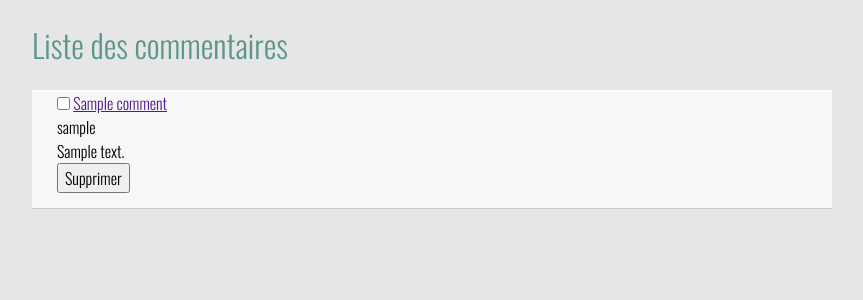
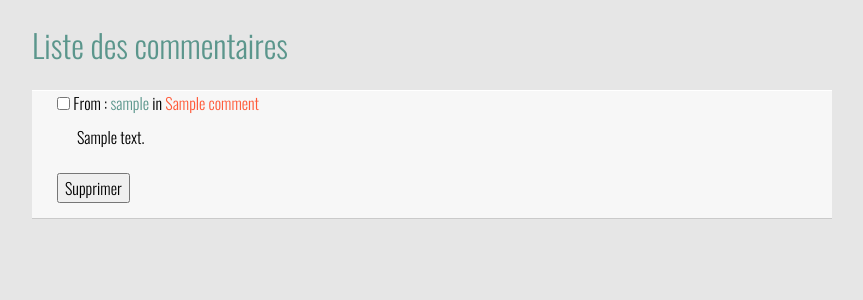
Before and after one commit to ManuLEM/silex-wsf, a PHP site: template views/commentList.twig in a window 1280 px wide. Shown: the part 64-364 px from the top of the page, without its empty margins (208-1071 px from the left). Run offline with PHP 8.4, Linux system fonts and the light colour scheme; the template is opened without the code that fills it: most values are stand-ins (such as "Sample title", 1, 10 or a date in 2020); some libraries are stand-ins or nearby versions.

Commit message:
style remove comments

```diff
--- a/public/css/style.css
+++ b/public/css/style.css
@@ -62,11 +62,11 @@ article, .commentList, .createArticle, .createTag{
 .createTag{
 	padding-top: 15px;
 }
-article a.article{
+a.article{
 	text-decoration: none;
 	color: #ff5a39;
 }
-article a.article:hover{
+a.article:hover{
 	text-decoration: underline;
 }
 #commentList{
@@ -94,3 +94,10 @@ article a.article:hover{
 	position: relative;
 	top: -100px;
 }
+.username{
+	color: #5b968c;
+}
+.commentContent{
+	margin-top: 10px;
+	padding-left: 20px;
+}
--- a/public/index.php
+++ b/public/index.php
@@ -101,13 +101,13 @@
 	->bind('postComment');
 
 	$app->get('/admin/comment', function() use($app) {
-		$c = new HomeController($app);
+		$c = new AdminController($app);
 		return $c->getCommentList();
 	})
 	->bind('getCommentList');
 
 	$app->post('/admin/comment', function() use($app) {
-		$c = new HomeController($app);
+		$c = new AdminController($app);
 		return $c->deleteComment();
 	})
 	->bind('deleteComment');
--- a/views/commentList.twig
+++ b/views/commentList.twig
@@ -8,9 +8,8 @@
 			{% for comment in comments %}
 				<label>
 				<input type="checkbox" name="selectedComments[]" value="{{comment.commentId}}">
-					<a class="article" href="{{ app.url_generator.generate('renderArticleById', {articleId: comment.articleId}) }}">{{ comment.title }}</a><br>
-					{{ comment.username }}<br>
-					{{ comment.content }}
+					From : <span class="username">{{ comment.username }}</span> in <a class="article" href="{{ app.url_generator.generate('renderArticleById', {articleId: comment.articleId}) }}">{{ comment.title }}</a>
+					<div class="commentContent">{{ comment.content }}</div>
 				</label>
 				<br>
 			{% endfor %}
```
Also changed, not shown: pages/AdminController.php (+26 -0 lines), pages/HomeController.php (+0 -26 lines).
